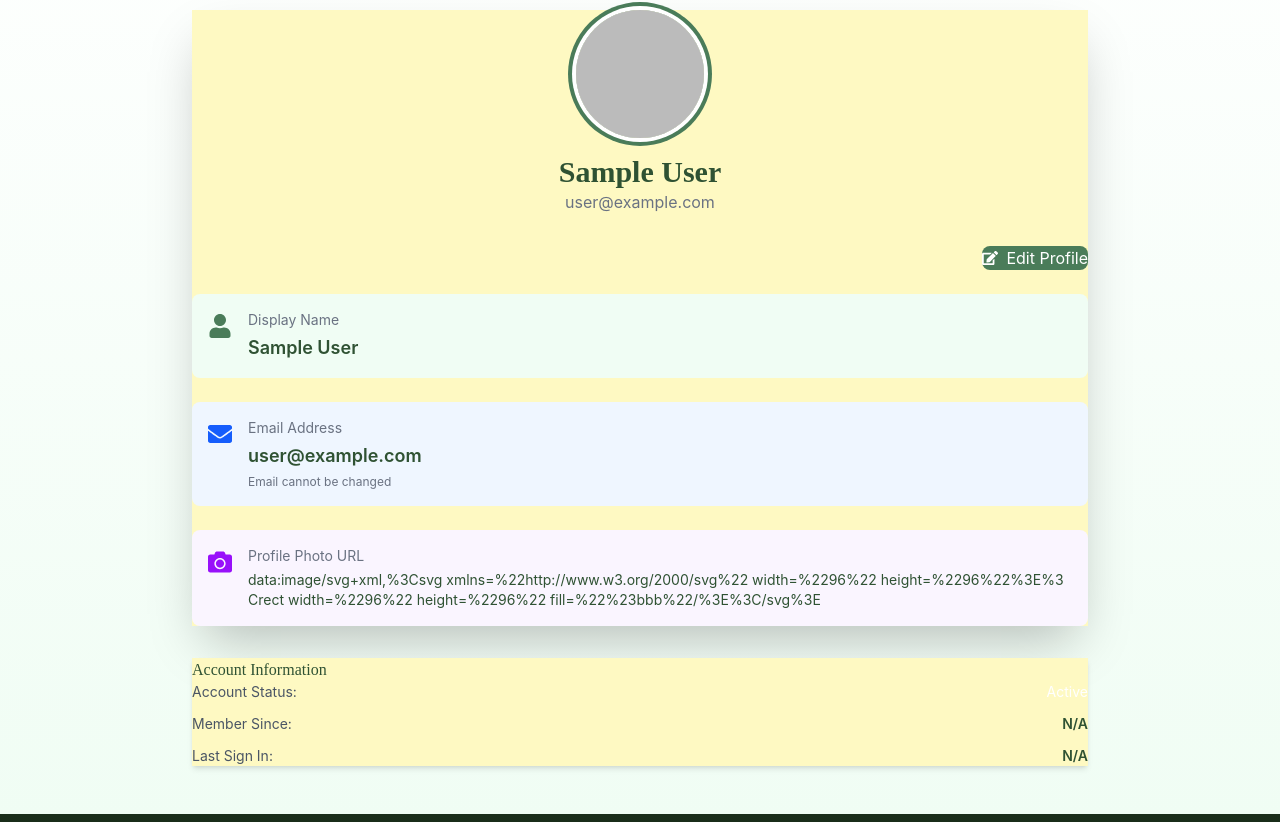
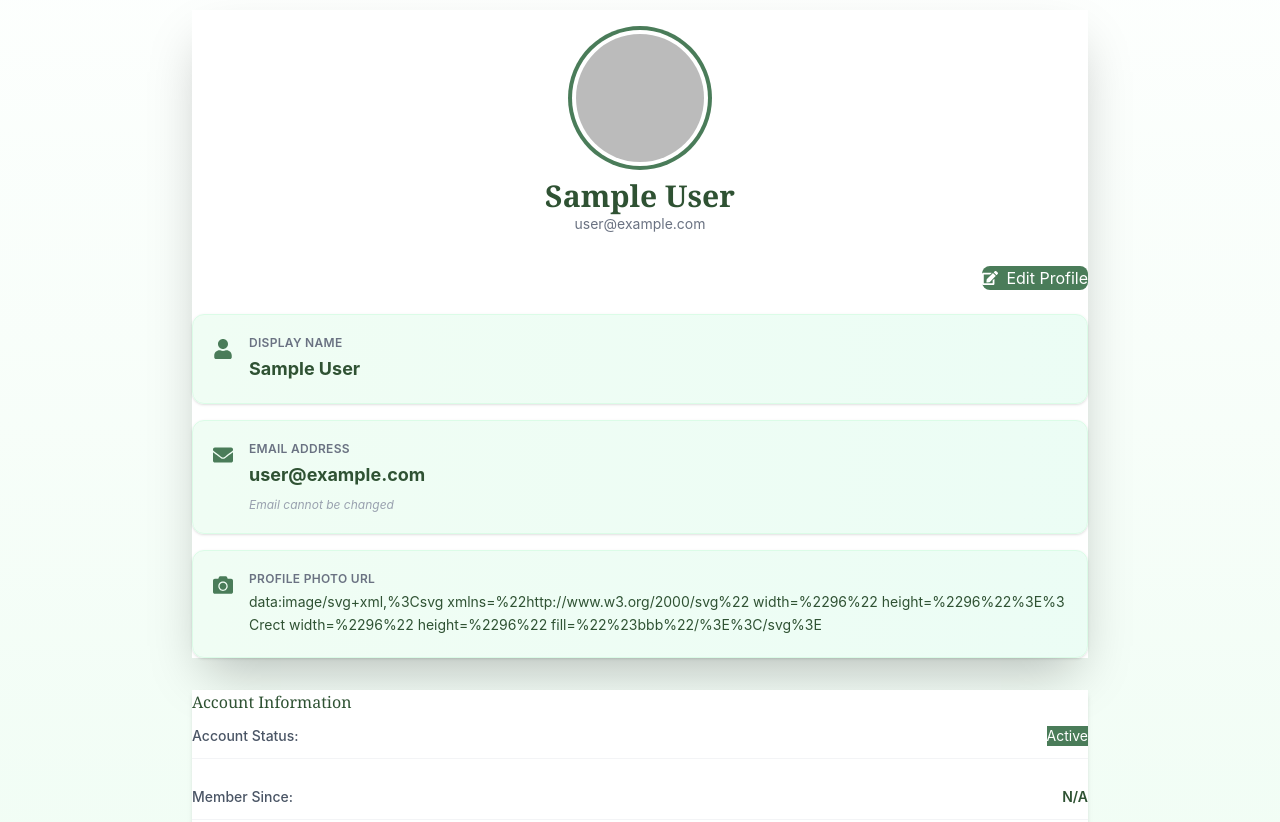
Before and after one commit to abbasyasin1n2/green-earth-abbas, a React (Vite) app: page /profile in a window 1280 px wide. Shown: the part 238-1060 px from the top of the page. Built offline with nearby package versions, Linux system fonts and the light colour scheme; no server answers; sample sign-in values are in the browser's storage.

Commit message:
fixed cards

```diff
--- a/src/pages/ErrorPage.jsx
+++ b/src/pages/ErrorPage.jsx
@@ -3,14 +3,19 @@ import { FaLeaf } from 'react-icons/fa';
 
 const ErrorPage = () => {
   return (
-    <div className="min-h-screen flex flex-col items-center justify-center bg-[#F5F1E8]">
-      <FaLeaf className="text-6xl text-[#2F5233] mb-4" />
-      <h1 className="text-6xl font-bold text-[#2F5233]">404</h1>
-      <p className="text-xl mt-4 text-gray-700">Oops! This page seems to have wandered off...</p>
-      <p className="text-gray-600 mt-2">The page you're looking for doesn't exist.</p>
-      <Link to="/" className="btn btn-primary mt-6 bg-[#4A7C59] border-none hover:bg-[#2F5233]">
-        🏠 Go Back Home
-      </Link>
+    <div className="min-h-screen flex flex-col items-center justify-center bg-gradient-to-b from-white to-green-50 px-4">
+      <div className="text-center max-w-md">
+        <FaLeaf className="text-6xl text-[#2F5233] mb-6 mx-auto animate-pulse" />
+        <h1 className="text-7xl font-bold text-[#2F5233] font-serif mb-4">404</h1>
+        <p className="text-2xl font-semibold text-gray-700 mb-3">Oops! This page seems to have wandered off...</p>
+        <p className="text-gray-600 mb-8">The page you're looking for doesn't exist. Let's get you back home!</p>
+        <Link
+          to="/"
+          className="btn bg-[#4A7C59] hover:bg-[#2F5233] text-white border-none rounded-lg normal-case text-lg px-8"
+        >
+          🏠 Go Back Home
+        </Link>
+      </div>
     </div>
   );
 };
--- a/src/pages/MyProfile.jsx
+++ b/src/pages/MyProfile.jsx
@@ -98,12 +98,12 @@ const MyProfile = () => {
           </div>
 
           {/* Profile Card */}
-          <div className="card bg-base-100 shadow-2xl bg-yellow-100">
+          <div className="card bg-white shadow-2xl">
             <div className="card-body">
               {/* Profile Header with Avatar */}
-              <div className="flex flex-col items-center mb-8">
+              <div className="flex flex-col items-center mb-8 pt-6">
                 <div className="avatar mb-4">
-                  <div className="w-32 h-32 rounded-full ring-4 ring-[#4A7C59] ring-offset-4 overflow-hidden">
+                  <div className="w-32 h-32 rounded-full ring-4 ring-[#4A7C59] ring-offset-4 overflow-hidden bg-white">
                     <img
                       src={user.photoURL || 'https://via.placeholder.com/150?text=User'}
                       alt={user.displayName || 'User'}
@@ -114,10 +114,10 @@ const MyProfile = () => {
                     />
                   </div>
                 </div>
-                <h2 className="text-3xl font-bold text-[#2F5233]">
+                <h2 className="text-3xl font-bold text-[#2F5233] font-serif">
                   {user.displayName || 'Plant Lover'}
                 </h2>
-                <p className="text-gray-500">{user.email}</p>
+                <p className="text-gray-500 text-sm">{user.email}</p>
               </div>
 
               {/* Edit/View Mode Toggle */}
@@ -141,44 +141,44 @@ const MyProfile = () => {
 
               {/* Profile Information */}
               {!isEditing ? (
-                <div className="space-y-6">
+                <div className="space-y-4">
                   {/* Display Name */}
-                  <div className="flex items-start gap-4 p-4 bg-green-50 rounded-lg">
-                    <FaUser className="text-[#4A7C59] text-2xl mt-1" />
+                  <div className="flex items-start gap-4 p-5 bg-gradient-to-r from-green-50 to-emerald-50 rounded-xl border border-green-100 shadow-sm">
+                    <FaUser className="text-[#4A7C59] text-xl mt-1" />
                     <div className="flex-1">
-                      <p className="text-sm text-gray-500 mb-1">Display Name</p>
-                      <p className="text-lg font-semibold text-[#2F5233]">
+                      <p className="text-xs font-semibold text-gray-500 uppercase tracking-wide mb-1">Display Name</p>
+                      <p className="text-lg font-bold text-[#2F5233]">
                         {user.displayName || 'Not set'}
                       </p>
                     </div>
                   </div>
 
                   {/* Email */}
-                  <div className="flex items-start gap-4 p-4 bg-blue-50 rounded-lg">
-                    <FaEnvelope className="text-blue-600 text-2xl mt-1" />
+                  <div className="flex items-start gap-4 p-5 bg-gradient-to-r from-green-50 to-emerald-50 rounded-xl border border-green-100 shadow-sm">
+                    <FaEnvelope className="text-[#4A7C59] text-xl mt-1" />
                     <div className="flex-1">
-                      <p className="text-sm text-gray-500 mb-1">Email Address</p>
-                      <p className="text-lg font-semibold text-[#2F5233]">
+                      <p className="text-xs font-semibold text-gray-500 uppercase tracking-wide mb-1">Email Address</p>
+                      <p className="text-lg font-bold text-[#2F5233] break-all">
                         {user.email}
                       </p>
-                      <p className="text-xs text-gray-500 mt-1">Email cannot be changed</p>
+                      <p className="text-xs text-gray-400 mt-2 italic">Email cannot be changed</p>
                     </div>
                   </div>
 
                   {/* Photo URL */}
-                  <div className="flex items-start gap-4 p-4 bg-purple-50 rounded-lg">
-                    <FaCamera className="text-purple-600 text-2xl mt-1" />
+                  <div className="flex items-start gap-4 p-5 bg-gradient-to-r from-green-50 to-emerald-50 rounded-xl border border-green-100 shadow-sm">
+                    <FaCamera className="text-[#4A7C59] text-xl mt-1" />
                     <div className="flex-1">
-                      <p className="text-sm text-gray-500 mb-1">Profile Photo URL</p>
-                      <p className="text-sm text-[#2F5233] break-all">
-                        {user.photoURL || 'Default avatar'}
+                      <p className="text-xs font-semibold text-gray-500 uppercase tracking-wide mb-1">Profile Photo URL</p>
+                      <p className="text-sm text-[#2F5233] break-all leading-relaxed">
+                        {user.photoURL || 'Using default avatar'}
                       </p>
                     </div>
                   </div>
                 </div>
               ) : (
                 // Edit Form
-                <form onSubmit={handleSubmit} className="space-y-6 bg-orange-50">
+                <form onSubmit={handleSubmit} className="space-y-6">
                   {/* Display Name Input */}
                   <div className="form-control">
                     <label className="label">
@@ -281,17 +281,17 @@ const MyProfile = () => {
           </div>
 
           {/* Additional Info Card */}
-          <div className="card bg-base-100 shadow-md mt-8 bg-yellow-100">
+          <div className="card bg-white shadow-md mt-8">
             <div className="card-body">
-              <h3 className="card-title text-[#2F5233]">Account Information</h3>
+              <h3 className="card-title text-[#2F5233] font-serif">Account Information</h3>
               <div className="divider"></div>
-              <div className="space-y-3 text-sm">
-                <div className="flex justify-between">
-                  <span className="text-gray-600">Account Status:</span>
-                  <span className="badge badge-success text-white">Active</span>
+              <div className="space-y-4 text-sm">
+                <div className="flex justify-between items-center py-3 border-b border-gray-100">
+                  <span className="text-gray-600 font-medium">Account Status:</span>
+                  <span className="badge bg-[#4A7C59] text-white border-none">Active</span>
                 </div>
-                <div className="flex justify-between">
-                  <span className="text-gray-600">Member Since:</span>
+                <div className="flex justify-between items-center py-3 border-b border-gray-100">
+                  <span className="text-gray-600 font-medium">Member Since:</span>
                   <span className="font-semibold text-[#2F5233]">
                     {user.metadata?.creationTime
                       ? new Date(user.metadata.creationTime).toLocaleDateString('en-US', {
@@ -302,8 +302,8 @@ const MyProfile = () => {
                       : 'N/A'}
                   </span>
                 </div>
-                <div className="flex justify-between">
-                  <span className="text-gray-600">Last Sign In:</span>
+                <div className="flex justify-between items-center py-3">
+                  <span className="text-gray-600 font-medium">Last Sign In:</span>
                   <span className="font-semibold text-[#2F5233]">
                     {user.metadata?.lastSignInTime
                       ? new Date(user.metadata.lastSignInTime).toLocaleDateString('en-US', {
```
